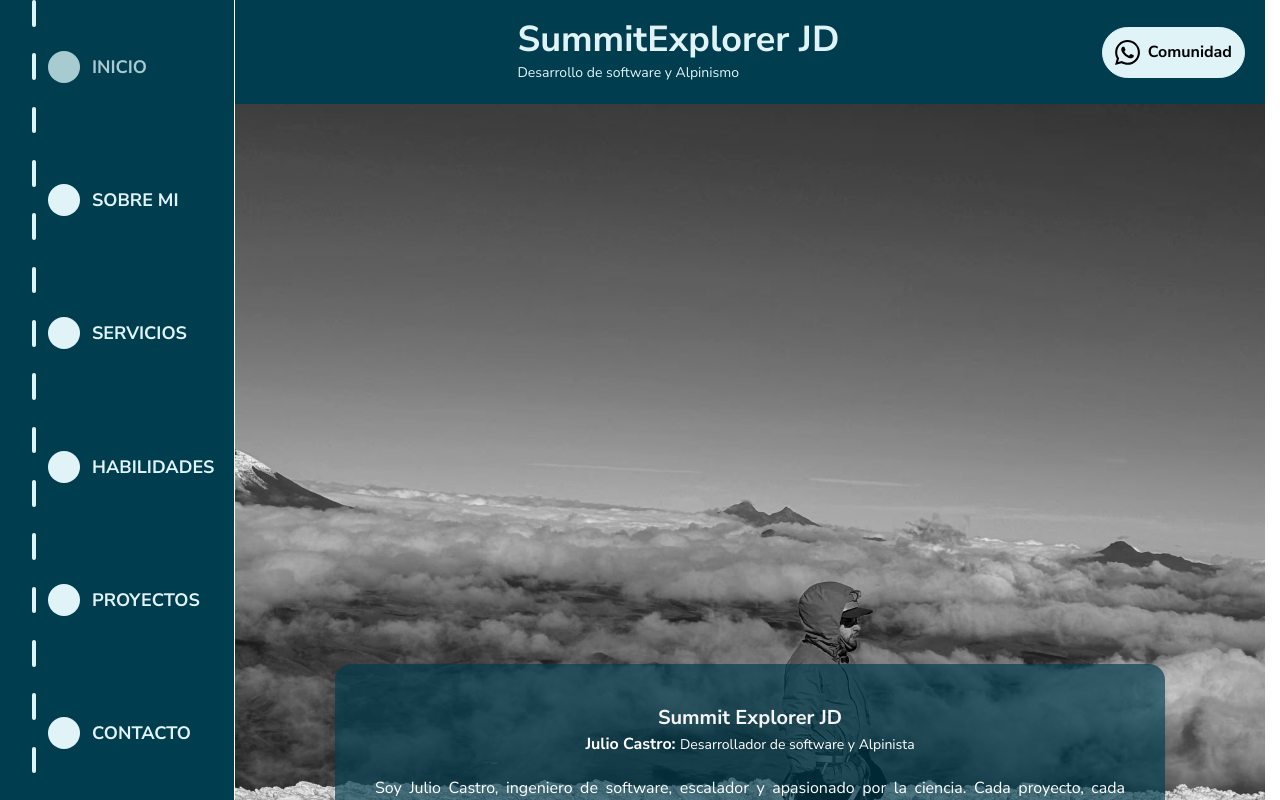
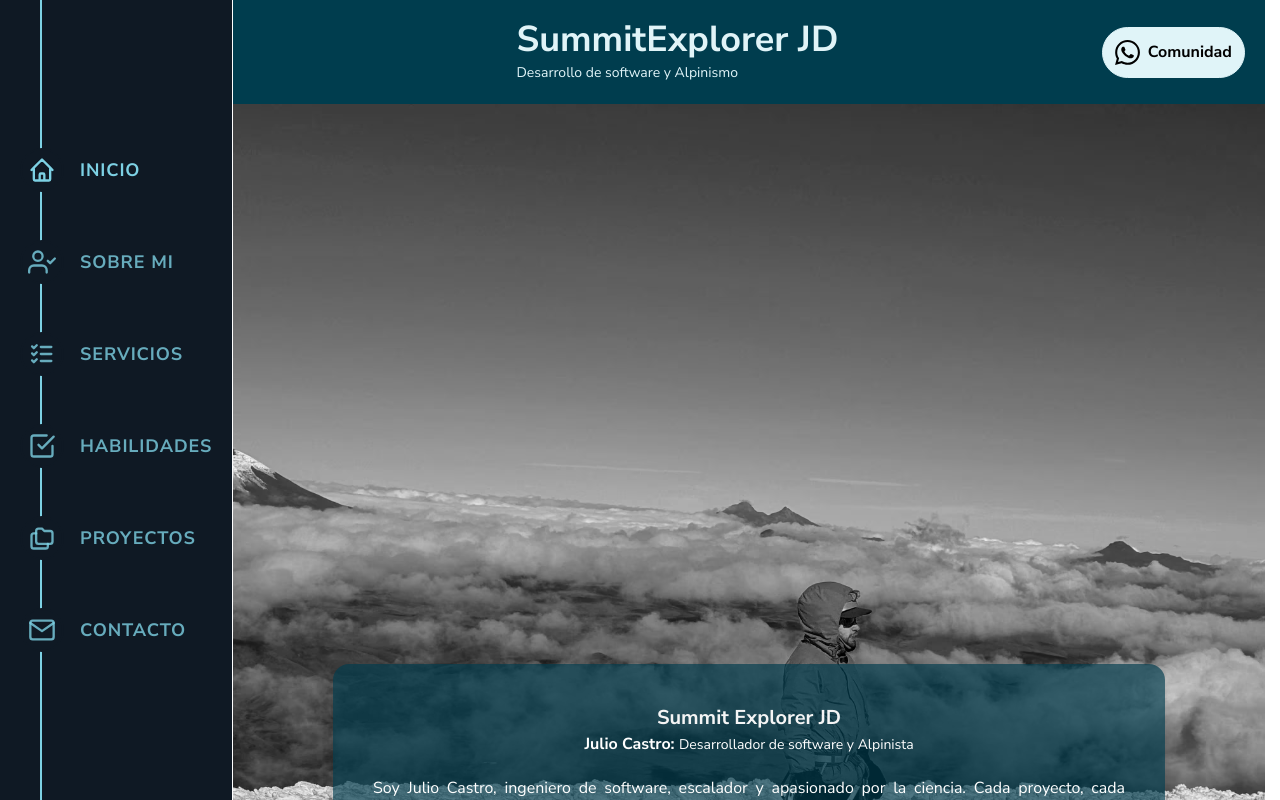
Before and after one commit to SummitExplorerJD/summitexplorerjd, a React (Vite) app: page / in a window 1280 px wide. Shown: the top 800 px of the page. Built offline with nearby package versions, Linux system fonts and the light colour scheme.

Commit message:
cambiar menu

```diff
--- a/src/components/AsideMenu.tsx
+++ b/src/components/AsideMenu.tsx
@@ -4,8 +4,6 @@ import './AsideMenu.css';
 type itemType = 'Inicio' | 'Sobre Mi' | 'Servicios' | 'Habilidades' | 'Proyectos' | 'Contacto';
 
 const AsideMenu: FC = () => {
-    const [segmentLine, setSegmentLine] = useState<JSX.Element[]>([]);
-    const [menuItems, setMenuItems] = useState<JSX.Element[]>([]);
     const [disableMenu, setDisableMenu] = useState<boolean>(false);
     const [deviceType, setDeviceType] = useState<string>('');
     const [itemSelected, setItemSelected] = useState<itemType>('Inicio');
@@ -14,19 +12,54 @@ const AsideMenu: FC = () => {
 
     const menuItemsNames: itemType[] = ['Inicio', 'Sobre Mi', 'Servicios', 'Habilidades', 'Proyectos', 'Contacto'];
 
+    // Icons mapping for menu items
+    const menuIcons = {
+        'Inicio': (
+            <svg className="h-8 w-8" fill="none" viewBox="0 0 24 24" stroke="currentColor">
+                <path stroke-linecap="round" stroke-linejoin="round" stroke-width="2" d="M3 12l2-2m0 0l7-7 7 7M5 10v10a1 1 0 001 1h3m10-11l2 2m-2-2v10a1 1 0 01-1 1h-3m-6 0a1 1 0 001-1v-4a1 1 0 011-1h2a1 1 0 011 1v4a1 1 0 001 1m-6 0h6" />
+            </svg>
+
+        ),
+        'Sobre Mi': (
+            <svg className="h-8 w-8" viewBox="0 0 24 24" fill="none" stroke="currentColor" stroke-width="2" stroke-linecap="round" stroke-linejoin="round">
+                <path d="M16 21v-2a4 4 0 0 0-4-4H5a4 4 0 0 0-4 4v2" />
+                <circle cx="8.5" cy="7" r="4" />
+                <polyline points="17 11 19 13 23 9" />
+            </svg>
+        ),
+        'Servicios': (
+            <svg className="h-8 w-8" width="24" height="24" viewBox="0 0 24 24" stroke-width="2" stroke="currentColor" fill="none" stroke-linecap="round" stroke-linejoin="round">
+                <path stroke="none" d="M0 0h24v24H0z" />
+                <path d="M3.5 5.5l1.5 1.5l2.5 -2.5" />
+                <path d="M3.5 11.5l1.5 1.5l2.5 -2.5" />
+                <path d="M3.5 17.5l1.5 1.5l2.5 -2.5" />
+                <line x1="11" y1="6" x2="20" y2="6" />
+                <line x1="11" y1="12" x2="20" y2="12" />
+                <line x1="11" y1="18" x2="20" y2="18" />
+            </svg>
+        ),
+        'Habilidades': (
+            <svg className="h-8 w-8" viewBox="0 0 24 24" fill="none" stroke="currentColor" stroke-width="2" stroke-linecap="round" stroke-linejoin="round">
+                <polyline points="9 11 12 14 22 4" />
+                <path d="M21 12v7a2 2 0 0 1-2 2H5a2 2 0 0 1-2-2V5a2 2 0 0 1 2-2h11" />
+            </svg>
+        ),
+        'Proyectos': (
+            <svg className="h-8 w-8" width="24" height="24" viewBox="0 0 24 24" stroke-width="2" stroke="currentColor" fill="none" stroke-linecap="round" stroke-linejoin="round">
+                <path stroke="none" d="M0 0h24v24H0z" />
+                <path d="M9 4h3l2 2h5a2 2 0 0 1 2 2v7a2 2 0 0 1 -2 2h-10a2 2 0 0 1 -2 -2v-9a2 2 0 0 1 2 -2" />
+                <path d="M17 17v2a2 2 0 0 1 -2 2h-10a2 2 0 0 1 -2 -2v-9a2 2 0 0 1 2 -2h2" />
+            </svg>
+        ),
+        'Contacto': (
+            <svg className="h-8 w-8" viewBox="0 0 24 24" fill="none" stroke="currentColor" stroke-width="2" stroke-linecap="round" stroke-linejoin="round">
+                <path d="M4 4h16c1.1 0 2 .9 2 2v12c0 1.1-.9 2-2 2H4c-1.1 0-2-.9-2-2V6c0-1.1.9-2 2-2z" />
+                <polyline points="22,6 12,13 2,6" />
+            </svg>
+        ),
+    };
+
     useEffect(() => {
-        const segmentNumbers = 30;
-        const segmentHeight: number = window.innerWidth / segmentNumbers;
-        const segments: JSX.Element[] = [];
-        for (let i = 0; i < segmentNumbers; i++) {
-            segments.push(<div key={i} className={`w-1 bg-${i % 2 == 0 ? "[var(--neutral-1-smjd)]" : "transparent"} rounded-full`} style={{ height: segmentHeight }}></div>);
-        }
-        setSegmentLine(segments);
-        const menuItemsArr: JSX.Element[] = [];
-        menuItemsNames.forEach((item, index) => {
-            menuItemsArr.push(<li key={index * 1}><a href={`#${item}`} onClick={() => setItemSelected(item)} className={`flex flex-row items-center uppercase text-lg`}><div className=' w-8 h-8 rounded-full bg-[var(--neutral-1-smjd)] mr-3'></div>{item}</a></li>)
-        });
-        setMenuItems(menuItemsArr);
         // Detect device type
         const userAgent = window.navigator.userAgent.toLowerCase();
         if (/mobile|android|iphone/.test(userAgent)) {
@@ -82,27 +115,41 @@ const AsideMenu: FC = () => {
         }
     }, [deviceType]);
 
-    useEffect(() => {
-        const menuItemsArr: JSX.Element[] = [];
-        menuItemsNames.forEach((item, index) => {
-            menuItemsArr.push(<li key={index * 1}><a href={`#${item.replace(' ', '')}`} onClick={() => { setItemSelected(item); setDisableMenu(true) }} className={`flex flex-row items-center uppercase text-lg ${item === itemSelected ? "text-[var(--neutral-2-smjd)]" : ""}`}><div className={`w-8 h-8 rounded-full ${item === itemSelected ? "bg-[var(--neutral-2-smjd)]" : "bg-[var(--neutral-1-smjd)]"} mr-3`}></div>{item}</a></li>)
-        });
-        setMenuItems(menuItemsArr);
-    }, [itemSelected]);
-
     return (
         <>
-            <aside ref={asideRef} className={(/desktop/.test(deviceType) ? "fixed top-0 left-0" : disableMenu ? "aside-menu-inverse fixed top-0" : "aside-menu fixed top-0 left-0") + " text-[var(--neutral-1-smjd)] pr-5 font-bold bg-[var(--accent-2-smjd)] z-100"}>
-                <nav className="h-screen text-left pl-5 flex flex-row">
-                    <div className='w-1 h-full mx-3 flex flex-col justify-around'>
-                        {segmentLine}
-                    </div>
-                    <ul className='flex flex-col justify-around h-full'>
-                        {menuItems}
+            <aside ref={asideRef} className={(/desktop/.test(deviceType) ? "fixed top-0 left-0" : disableMenu ? "aside-menu-inverse fixed top-0" : "aside-menu fixed top-0 left-0") + " text-[var(--neutral-1-smjd)] pr-5 font-bold bg-[#0F1924] z-100"}>
+                <nav className="h-screen text-left pl-5 flex flex-col justify-center relative">
+                    {/* Línea vertical central con z-index bajo */}
+                    <div className="absolute left-10 top-0 w-0.5 bg-[#7DD1E4] h-full z-0"></div>
+
+                    <ul className="flex flex-col justify-center h-full space-y-12">
+                        {menuItemsNames.map((item, index) => (
+                            <li key={index * 1} className="relative">
+                                <a
+                                    href={`#${item.replace(' ', '')}`}
+                                    onClick={() => { setItemSelected(item); setDisableMenu(true) }}
+                                    className={`flex items-center ${item === itemSelected ? "text-[#7DD1E4]" : "text-[#7DD1E4]/80"}`}
+                                >
+                                    {/* Ícono con fondo opaco para cubrir la línea */}
+                                    <div className="relative z-10 bg-[#0F1924] rounded-full p-1.5 border-2 border-[#0F1924]">
+                                        <div className="w-7 h-7 flex items-center justify-center">
+                                            {menuIcons[item]}
+                                        </div>
+                                    </div>
+                                    {/* Texto a la derecha */}
+                                    <span className="ml-4 uppercase tracking-wider font-bold text-lg">
+                                        {item}
+                                    </span>
+                                </a>
+                            </li>
+                        ))}
                     </ul>
                 </nav>
             </aside>
+
             <div
+                id='toggle-button'
+                aria-label="Toggle menu"
                 ref={toggleButtonRef}
                 className={/mobile|tablet/.test(deviceType) ? "fixed bottom-7 z-50 right-7 p-3 rounded-full bg-[var(--accent-2-smjd)] text-white cursor-pointer shadow-2xl border-white" : "hidden"}
                 onClick={() => setDisableMenu(!disableMenu)}
--- a/src/pages/HomePage.tsx
+++ b/src/pages/HomePage.tsx
@@ -15,7 +15,7 @@ const HomePage: FC = () => {
   return (
     <>
       <Header></Header>
-      <main className='bg-[url(/1000192510.avif)] md:bg-[url(/1000192628.avif)] bg-cover bg-center bg-fixed bg-no-repeat' style={{ minHeight: '100vh', contain: 'layout paint' }}>
+      <main className='bg-[url(/1000192510.avif)] md:bg-[url(/1000192628.avif)] bg-cover bg-center bg-fixed bg-no-repeat' style={{ minHeight: '100vh', contain: 'paint' }}>
         <Home></Home>
         <Suspense fallback={<div className="loading-placeholder">Cargando...</div>}>
           <AboutMe></AboutMe>
```
